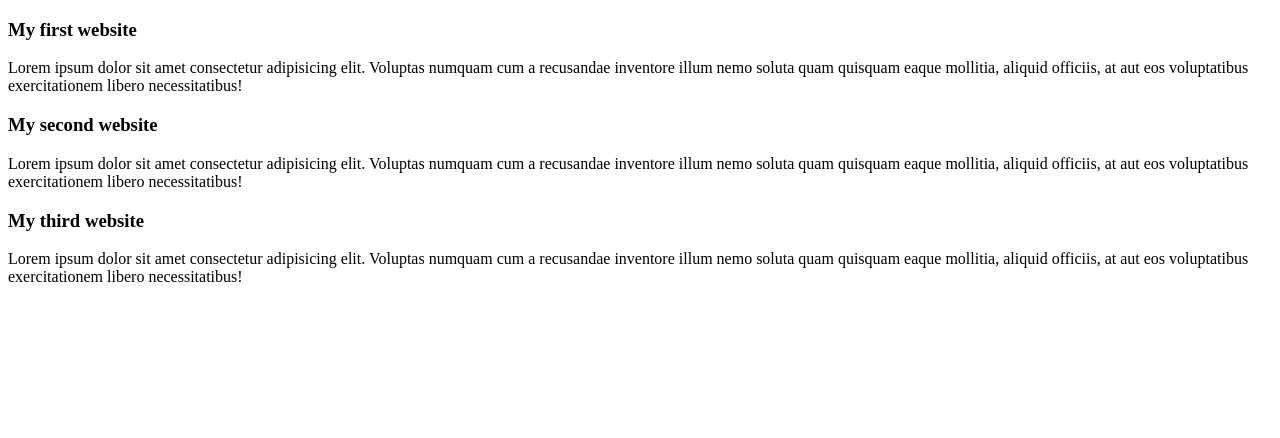
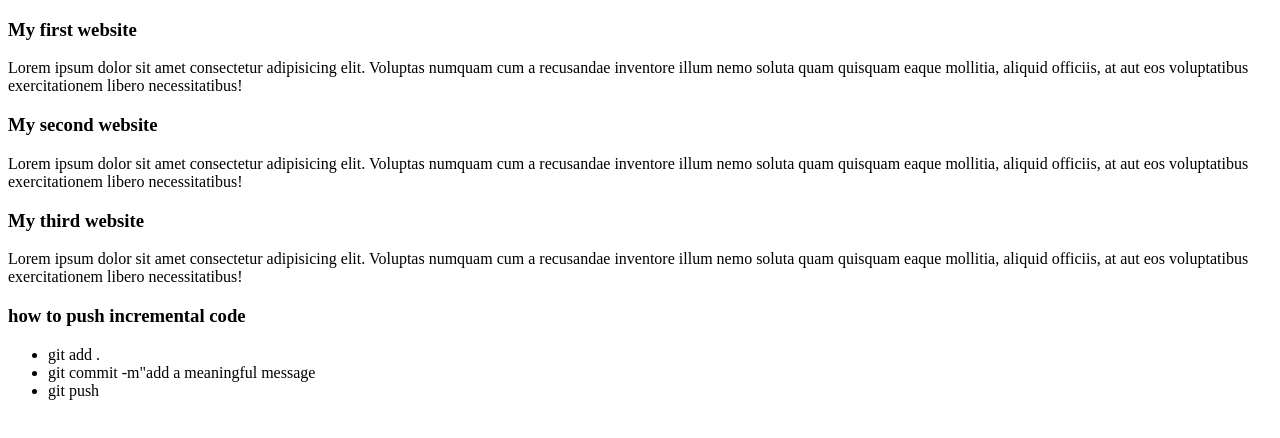
Before and after one commit to shahreia/My-first-github-repo, a plain HTML site: page index.html in a window 1280 px wide. Drawn offline with Linux system fonts and the light colour scheme.

Commit message:
added a list to push code

```diff
--- a/index.html
+++ b/index.html
@@ -20,5 +20,14 @@
         <h3>My third website</h3>
         <p>Lorem ipsum dolor sit amet consectetur adipisicing elit. Voluptas numquam cum a recusandae inventore illum nemo soluta quam quisquam eaque mollitia, aliquid officiis, at aut eos voluptatibus exercitationem libero necessitatibus!</p>
     </div>
+    <div>
+        <h3>how to push incremental code</h3>
+        <ul>
+            <li>git add .</li>
+            <li>git commit -m"add a meaningful message</li>
+            <li>git push</li>
+        </ul>
+
+    </div>
 </body>
 </html>
```
